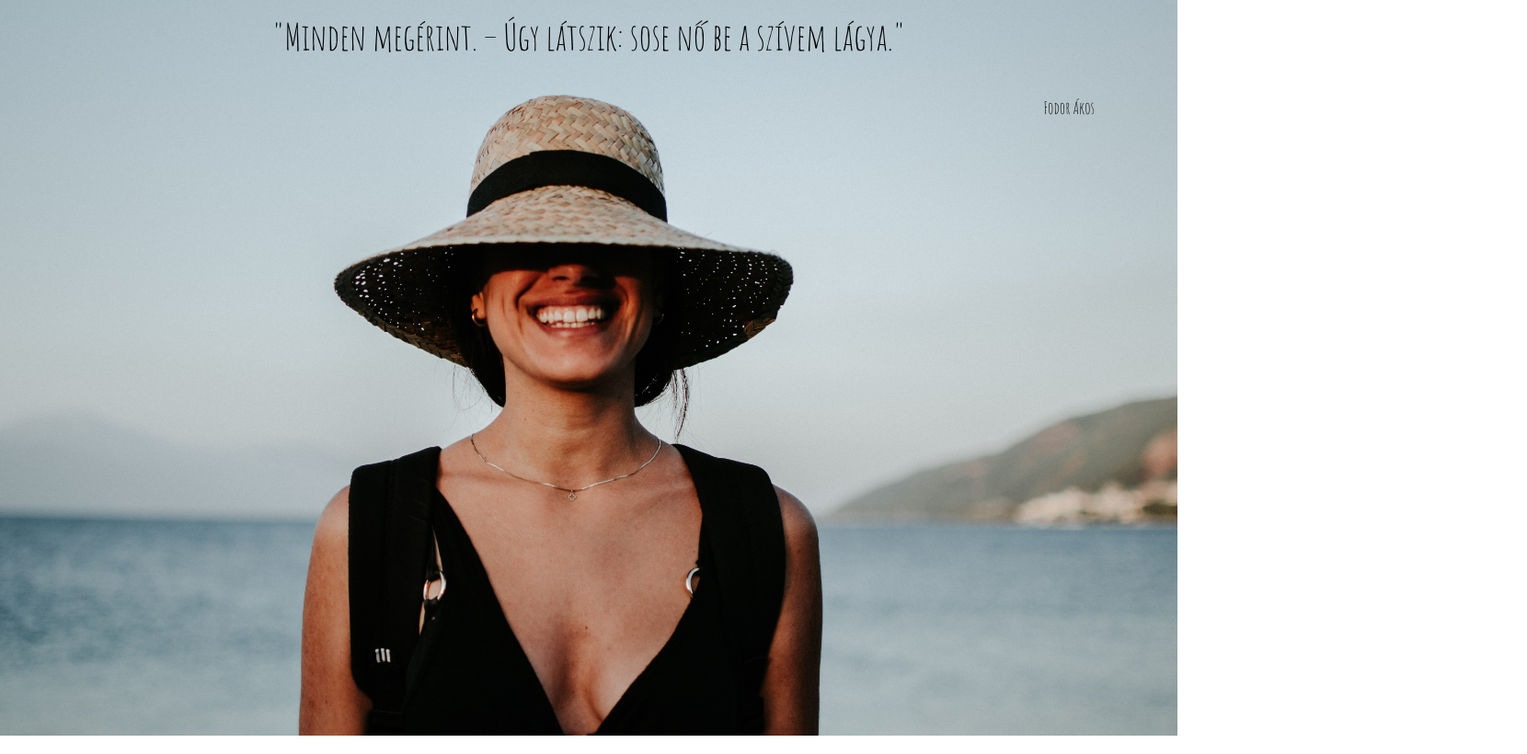
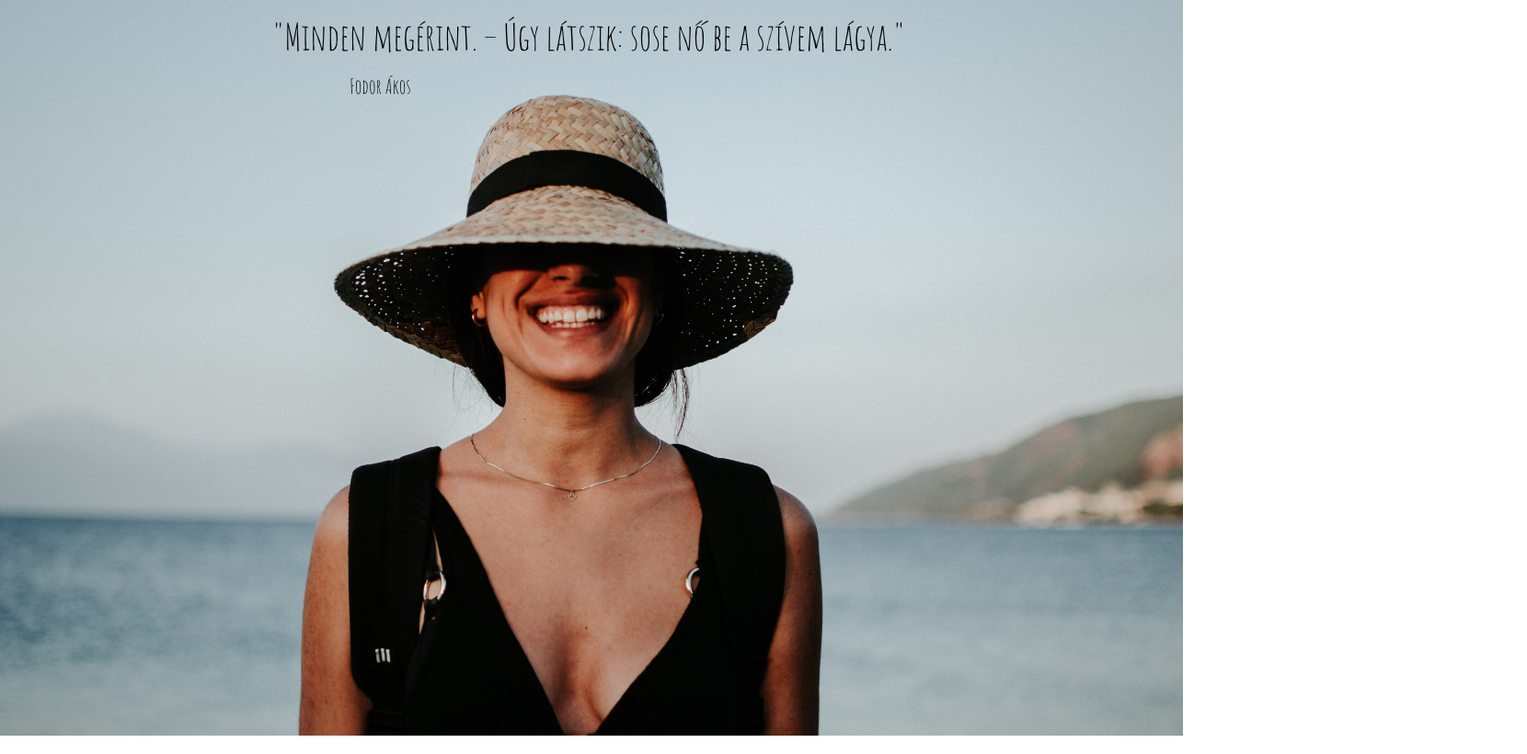
Before and after one commit to MultiSurci/fodor-quote, a plain HTML site: page index.html in a window 1280 px wide. Shown: the whole page at 92% size, 1660 px wide, since content can reach past the window. Drawn offline with Linux system fonts and the light colour scheme.

Commit message:
add base file structure

```diff
--- a/main.css
+++ b/main.css
@@ -1,3 +1,11 @@
+/* CSS reset */
+
+* {
+  margin: 0;
+  padding: 0;
+  box-sizing: border-box;
+  font-size: 100%;
+  }
 body {
   width: 100%;
   height: 100vh;
@@ -21,6 +29,6 @@ html, body {
 }
 .poet {
   font-size: 22px;
-  position:fixed;
-  right: 90px;
+  position:relative;
+  right: -380px;
 }
```
